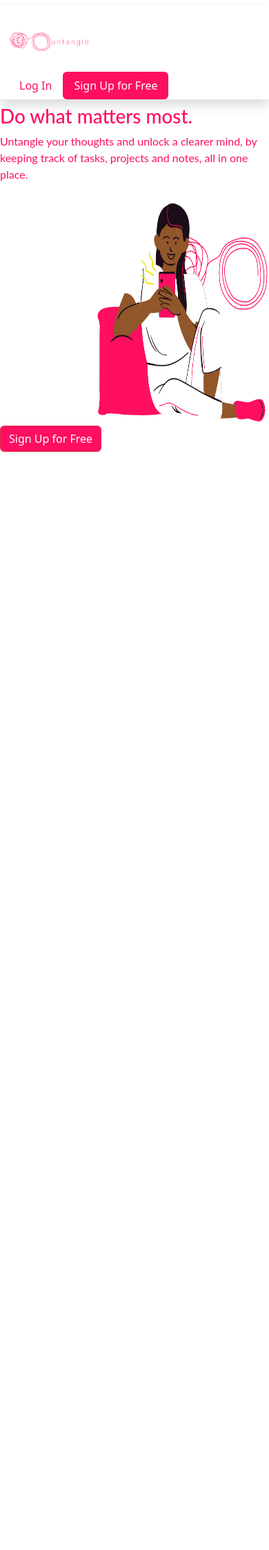
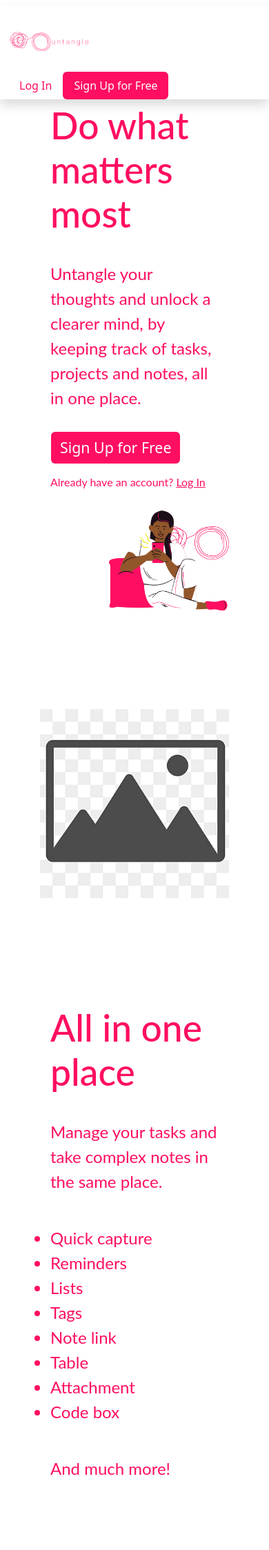
Before and after one commit to tagocms/Untangle, a Flask app: page / in a window 390 px wide. Shown: the top 2247 px of the page at 69% size. Before the commit the page ends 655 px from the top, so only its background shows below. Run offline with Flask 3, Linux system fonts and the light colour scheme.

Commit message:
improvements to index page and layout in general

```diff
--- a/static/styles.css
+++ b/static/styles.css
@@ -2,11 +2,72 @@
 {
     font-family: Lato;
     color: #ff0e62;
+    font-size: 40pt;
+    padding: 15px;
 }
 
+.untangle-btn
+{
+    background-color: #ff0e62;
+    color:white;
+    font-size: 16pt;
+    margin-left: 1rem;
+}
 
 .untangle-text
 {
     font-family: Lato;
     color: #ff0e62;
+    font-size: 18pt;
+    padding: 15px;
 }
+
+a
+{
+    color: #ff0e62;
+    text-decoration: none;
+}
+
+a:link
+{
+    color: #ff0e62;
+    text-decoration: underline;
+}
+
+a:hover
+{
+    color:#ff0e62;
+    text-decoration:none;
+    cursor:pointer;
+}
+
+
+
+.row
+{
+    display: flex;
+}
+
+
+.column-2
+{
+    flex: 50%;
+    padding: 70px;
+    height: 600px;
+}
+
+.column-3
+{
+    flex: 33.33%;
+    padding: 70px;
+    height: 800px;
+}
+
+
+@media (max-width: 800px)
+{
+    .row
+    {
+        flex-direction: column;
+    }
+}
--- a/templates/index.html
+++ b/templates/index.html
@@ -5,15 +5,85 @@
 {% endblock %}
 
 {% block body %}
-    <div>
-        <h1 class="untangle-header-1">Do what matters most.</h1>
-        <p class="untangle-text">
-            Untangle your thoughts and unlock a
-            clearer mind, by keeping track of tasks,
-            projects and notes, all in one place.
-        </p>
-        <img src="/static/untangler_1.png" alt="Untangler" width="388" height="336" class="d-inline-block align-text-left">
+    <div class="row">
+        <div class="column-2" style="flex-basis: 500px;">
+            <h1 class="untangle-header-1">Do what matters most</h1>
+            <p class="untangle-text">
+                Untangle your thoughts and unlock a
+                clearer mind, by keeping track of tasks,
+                projects and notes, all in one place.
+            </p>
+
+            <button type="button" class="btn untangle-btn" href="/signup">Sign Up for Free</button>
+            <p class="untangle-text" style="font-size: 12pt; padding: 15px">Already have an account? <a href="/login">Log In</a></p>
+        </div>
+        <div class="column-2">
+            <img src="/static/untangler_1.png" alt="Untangler" width="720" height="504" class="img-fluid">
+        </div>
     </div>
 
-    <button type="button" class="btn btn-danger" href="/signup" style="background-color: #ff0e62">Sign Up for Free</button>
+    <div class="row">
+        <div class="column-3">
+            <img src="/static/placeholder.jpg" alt="Placeholder" width="320" height="320" class="img-fluid">
+        </div>
+
+        <div class="column-3">
+            <h1 class="untangle-header-1">All in one place</h1>
+
+            <p class="untangle-text">
+                Manage your tasks and take complex notes in the same place.
+            </p>
+
+            <ul class="untangle-text">
+                <li>Quick capture</li>
+                <li>Reminders</li>
+                <li>Lists</li>
+                <li>Tags</li>
+                <li>Note link</li>
+                <li>Table</li>
+                <li>Attachment</li>
+                <li>Code box</li>
+            </ul>
+
+            <p class="untangle-text">
+                And much more!
+            </p>
+        </div>
+
+        <div class="column-3">
+            <img src="/static/placeholder.jpg" alt="Placeholder" width="320" height="320" class="img-fluid">
+        </div>
+
+    </div>
+
+    <div class="row"  style="background-color:#f5c0d2;">
+        <div class="column-2">
+            <img src="/static/placeholder.jpg" alt="Placeholder" width="320" height="320" class="img-fluid">
+        </div>
+        <div class="column-2" style="flex-basis: 500px;">
+            <h1 class="untangle-header-1">Capture, clarify and connect</h1>
+
+            <p class="untangle-text">
+                Understand and organize your tasks, lists and projects, linking them all together.
+            </p>
+        </div>
+    </div>
+
+    <div class="row">
+        <div class="column-2" style="flex-basis: 500px;">
+            <h1 class="untangle-header-1">More than a digital notebook</h1>
+
+            <p class="untangle-text">
+                Journal, study or take any kind of notes, linking them to each other and to your tasks.
+            </p>
+        </div>
+        <div class="column-2">
+            <img src="/static/placeholder.jpg" alt="Placeholder" width="320" height="320" class="img-fluid">
+        </div>
+    </div>
+
+    <h1 class="untangle-header-1" style="text-align: center;">Do what matters most.</h1>
+
+    <button type="button" class="btn untangle-btn" href="/signup" style="margin-left: auto; margin-right: auto; display: block">Sign Up for Free</button>
+
 {% endblock %}
--- a/templates/layout.html
+++ b/templates/layout.html
@@ -7,10 +7,12 @@
         <meta name="viewport" content="initial-scale=1, width=device-width">
 
         <link rel="icon" type="image/x-icon" href="/static/untangle_favicon.ico">
-        <link href="/static/styles.css" rel="stylesheet">
+
 
         <link href="https://cdn.jsdelivr.net/npm/bootstrap@5.3.3/dist/css/bootstrap.min.css" rel="stylesheet" integrity="sha384-QWTKZyjpPEjISv5WaRU9OFeRpok6YctnYmDr5pNlyT2bRjXh0JMhjY6hW+ALEwIH" crossorigin="anonymous">
         <script src="https://cdn.jsdelivr.net/npm/bootstrap@5.3.3/dist/js/bootstrap.bundle.min.js" integrity="sha384-YvpcrYf0tY3lHB60NNkmXc5s9fDVZLESaAA55NDzOxhy9GkcIdslK1eN7N6jIeHz" crossorigin="anonymous"></script>
+
+        <link href="/static/styles.css" rel="stylesheet">
 
         <title>
             untangle: {% block title %}{% endblock %}
@@ -18,21 +20,26 @@
 
     </head>
     <body>
-        <nav class="navbar" style="background-color: white; border-color: white;">
+        <nav class="navbar" style="background-color: white; border-color: white; position: fixed; width:100%; top: 0px;">
           <div class="container-fluid shadow" style="background-color: white; border-color: white;">
             <a class="navbar-brand" href="/">
               <img src="/static/logo+name.png" alt="Logo" width="120" height="85" class="d-inline-block align-text-top">
             </a>
             <ul class="nav nav-pills">
               <li class="nav-item">
-                <a class="nav-link" href="/login" style="color:#ff0e62">Log In</a>
+                <a class="nav-link" href="/login" style="color:#ff0e62; text-decoration: none;">Log In</a>
               </li>
               <li class="nav-item">
-                <a class="nav-link active" aria-current="page" href="/signup" style="background-color: #ff0e62">Sign Up for Free</a>
+                <a class="nav-link active" aria-current="page" href="/signup" style="background-color: #ff0e62; text-decoration: none;">Sign Up for Free</a>
               </li>
             </ul>
           </div>
         </nav>
-        {% block body %}{% endblock %}
+        <div style="margin-top: 4rem">
+          {% block body %}{% endblock %}
+        </div>
+        <footer class="untangle-text" style="background-color:#f5c0d2; font-size: 10pt; margin-top: 2rem">
+          @2024 untangle
+        </footer>
     </body>
 </html>
```
Also changed, not shown: static/placeholder.jpg (added).
